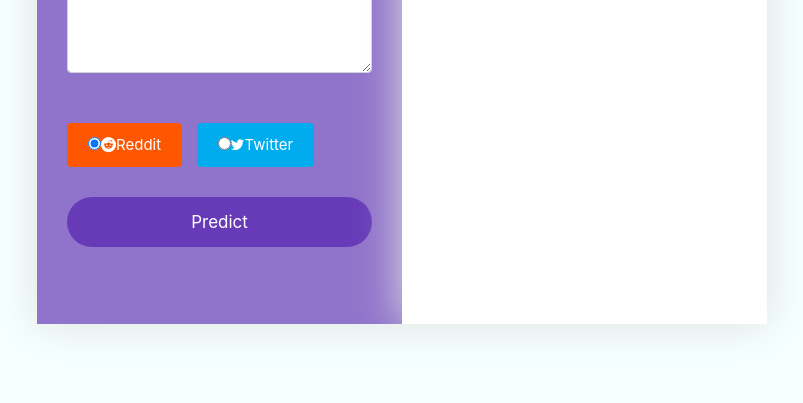
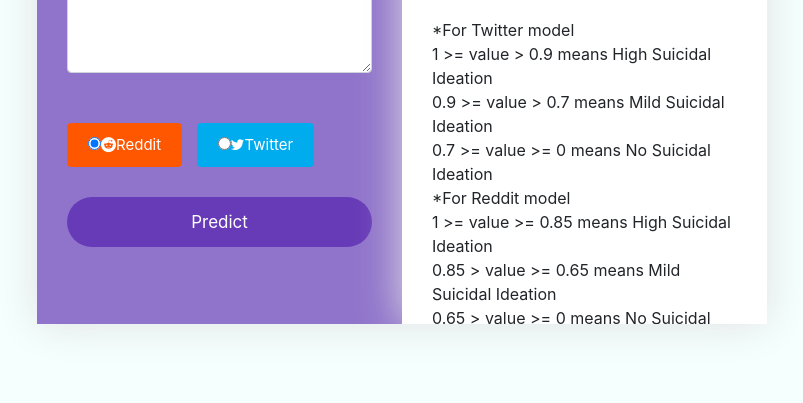
Before and after one commit to Prachit99/Suicidal-Ideation-Detection-using-Sentiment-Analysis, a Django app: template templates/test.html in a window 1280 px wide. Shown: the part 256-659 px from the top of the page, without its empty margins (238-1041 px from the left). Run offline with Django 3.2, Linux system fonts and the light colour scheme; the template is opened without the code that fills it, so the values that code supplies are empty; some libraries are stand-ins or nearby versions.

Commit message:
reddit thresholds updated and DB populated

```diff
--- a/BEProject/views.py
+++ b/BEProject/views.py
@@ -32,9 +32,9 @@ def test(request):
 
     else:
         output = utils.reddit_model(raw_input)
-        if output>=0.95:
+        if output>=0.85:
             final_output = 2
-        elif output>=0.85:
+        elif output>=0.65:
             final_output = 1
         else:
             final_output = 0
--- a/stats/views.py
+++ b/stats/views.py
@@ -62,9 +62,9 @@ def index(request):
 
         else:
             output = reddit_model(row[1])
-            if output<=0.09:
+            if output>=0.85:
                 output = 2
-            elif output<=0.15:
+            elif output>=0.65:
                 output = 1
             else:
                 output = 0
--- a/templates/test.html
+++ b/templates/test.html
@@ -281,6 +281,16 @@ a,a:hover{
                         </p>
                         {% endif %}
                         {% endif %}
+                        <p>
+                          *For Twitter model <br>
+                          1 >= value > 0.9 means High Suicidal Ideation <br>
+                          0.9 >= value > 0.7 means Mild Suicidal Ideation <br>
+                          0.7 >= value >= 0 means No Suicidal Ideation <br>
+                          *For Reddit model <br>
+                          1 >= value >= 0.85 means High Suicidal Ideation <br>
+                          0.85 > value >= 0.65 means Mild Suicidal Ideation <br>
+                          0.65 > value >= 0 means No Suicidal Ideation <br>
+                        </p>
                     </div>
                 </div>
             </div>
```
Also changed, not shown: db.sqlite3.
